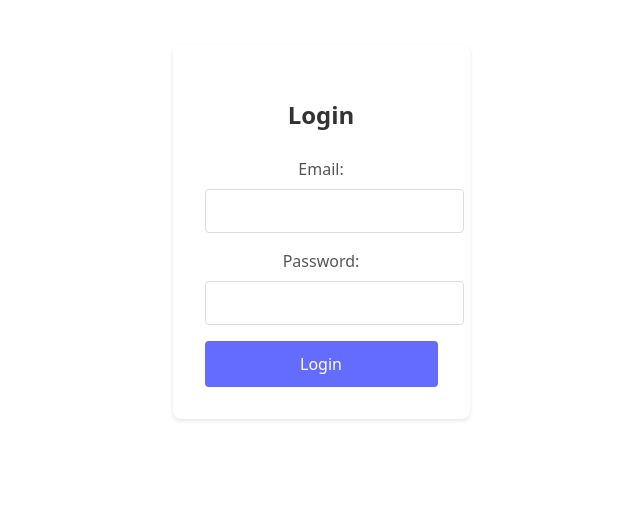
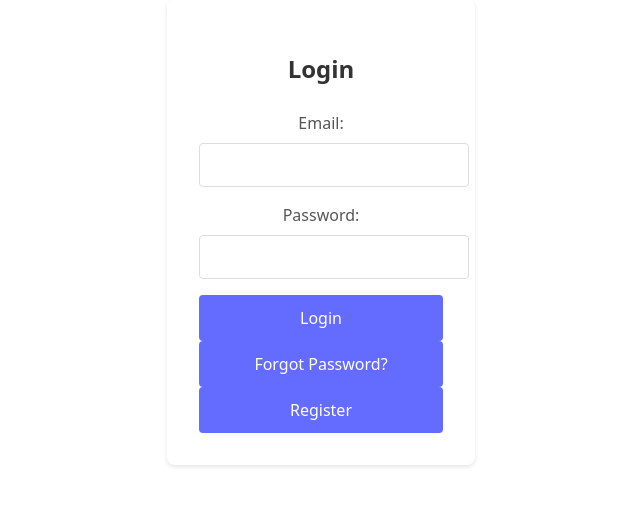
Before and after one commit to GilbertJsin/dm-project, a React (Vite) app: page / in a window 1280 px wide. Shown: the part 220-726 px from the top of the page, without its empty margins (319-959 px from the left). Built offline with nearby package versions, Linux system fonts and the light colour scheme.

Commit message:
Added storybook and Login componet to it

```diff
--- a/src/App.jsx
+++ b/src/App.jsx
@@ -1,5 +1,5 @@
 import './App.css'
-import { BrowserRouter, Routes, Route } from 'react-router-dom'
+import { BrowserRouter, Routes, Route, useNavigate } from 'react-router-dom'
 import Login from './components/Login/Login'
 import CharCreation from './components/CharCreation/CharCreation'
 import CharSheet from './components/CharSheet/CharSheet'
@@ -8,7 +8,7 @@ function App() {
   return (
     <BrowserRouter>
       <Routes>
-        <Route path="/" element={<Login />} />
+        <Route path="/" element={<LoginWrapper />} />
         <Route path="/char-creation" element={<CharCreation />} />
         <Route path="/char-sheet" element={<CharSheet />} />
       </Routes>
@@ -16,4 +16,24 @@ function App() {
   )
 }
 
+// Create a wrapper component to use hooks inside Router context
+function LoginWrapper() {
+  const navigate = useNavigate();
+
+  const handleLoginSubmit = (credentials) => {
+    // Handle login logic here
+    console.log('Login submitted:', credentials);
+    // Redirect to character creation after successful login
+    navigate('/char-creation');
+  };
+
+  return (
+    <Login
+      onSubmit={handleLoginSubmit}
+      onForgotPassword={() => navigate('/forgot-password')}
+      onRegister={() => navigate('/register')}
+    />
+  );
+}
+
 export default App
--- a/src/components/Login/Login.jsx
+++ b/src/components/Login/Login.jsx
@@ -2,7 +2,7 @@ import { useState } from 'react';
 import { useNavigate } from 'react-router-dom';
 import './Login.css';
 
-const Login = () => {
+const Login = ({ isLoading, error, onSubmit, onForgotPassword, onRegister }) => {
   const [formData, setFormData] = useState({
     email: '',
     password: ''
@@ -20,17 +20,22 @@ const Login = () => {
 
   const handleLogin = (e) => {
     e.preventDefault();
-    // TODO: Add your login logic here
-    console.log('Login attempted with:', formData);
-
-    // After successful login, navigate to character creation
-    navigate('/char-creation');
+    if (onSubmit) {
+      onSubmit(formData);
+    } else {
+      // Only navigate if onSubmit is not provided
+      console.log('Login attempted with:', formData);
+      navigate('/char-creation');
+    }
   };
 
   return (
     <div className="login-container">
       <form onSubmit={handleLogin} className="login-form">
         <h2>Login</h2>
+
+        {error && <div className="error-message">{error}</div>}
+
         <div className="form-group">
           <label htmlFor="email">Email:</label>
           <input
@@ -39,6 +44,7 @@ const Login = () => {
             name="email"
             value={formData.email}
             onChange={handleChange}
+            disabled={isLoading}
             required
           />
         </div>
@@ -50,10 +56,26 @@ const Login = () => {
             name="password"
             value={formData.password}
             onChange={handleChange}
+            disabled={isLoading}
             required
           />
         </div>
-        <button type="submit">Login</button>
+        <button type="submit" disabled={isLoading}>
+          {isLoading ? 'Logging in...' : 'Login'}
+        </button>
+
+        <div className="login-footer">
+          {onForgotPassword && (
+            <button type="button" className="text-button" onClick={onForgotPassword} disabled={isLoading}>
+              Forgot Password?
+            </button>
+          )}
+          {onRegister && (
+            <button type="button" className="text-button" onClick={onRegister} disabled={isLoading}>
+              Register
+            </button>
+          )}
+        </div>
       </form>
     </div>
   );
```
Also changed, not shown: 1 other file (tests, documents, lock files or other folders).
